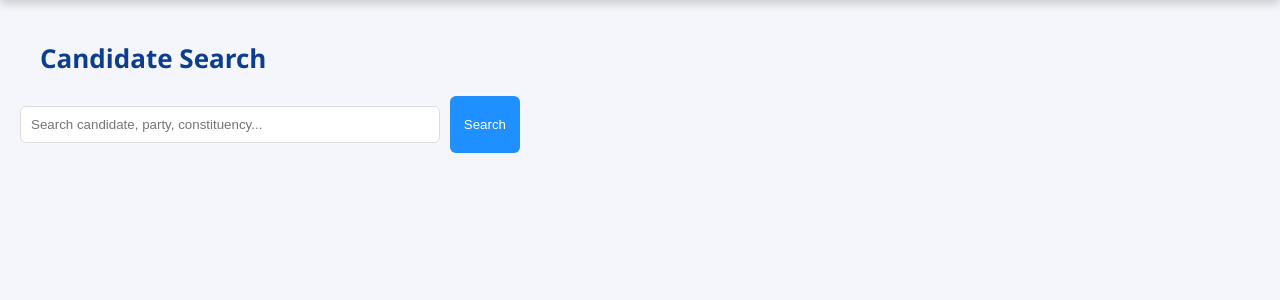
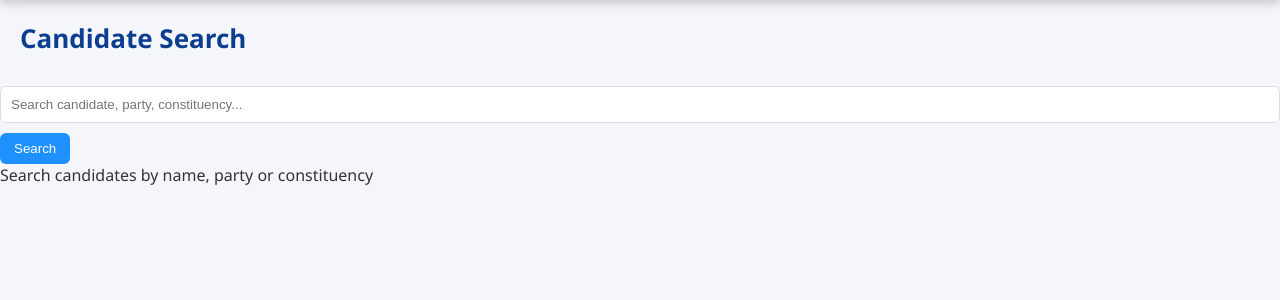
Before and after one commit to shilpamaryvarghese/Election-2026, a Flask app: page /candidates in a window 1280 px wide. Shown: the part 57-357 px from the top of the page. Run offline with Flask 3, Linux system fonts and the light colour scheme; data that the repository does not hold is empty.

Commit message:
Update candidates.html

```diff
--- a/templates/candidates.html
+++ b/templates/candidates.html
@@ -1,141 +1,23 @@
 <!DOCTYPE html>
-<html>
+<html lang="en">
+
 <head>
+
+<meta charset="UTF-8">
+<meta name="viewport" content="width=device-width, initial-scale=1.0">
+
 <title>Candidate Search</title>
 
 <link rel="stylesheet" href="/static/style.css">
-
-<style>
-
-.container {
-    padding: 20px;
-}
-
-.search-area {
-    display: flex;
-    gap: 10px;
-    max-width: 500px;
-    margin-bottom: 20px;
-}
-
-.search-area input {
-    flex: 1;
-}
-
-/* RESULTS GRID */
-.results {
-    display: grid;
-    grid-template-columns: repeat(auto-fit, minmax(300px, 1fr));
-    gap: 15px;
-}
-
-/* CARD */
-.candidate-card {
-    background: white;
-    padding: 18px;
-    border-radius: 12px;
-    box-shadow: 0 5px 15px rgba(0,0,0,0.1);
-    cursor: pointer;
-    transition: 0.3s;
-    animation: fadeIn 0.5s ease;
-}
-
-.candidate-card:hover {
-    transform: translateY(-5px);
-}
-
-/* TOP SECTION */
-.card-top {
-    display: flex;
-    gap: 12px;
-    align-items: center;
-}
-
-.photo {
-    width: 55px;
-    height: 55px;
-    border-radius: 50%;
-    object-fit: cover;
-}
-
-/* TEXT */
-.name {
-    font-size: 18px;
-    font-weight: bold;
-}
-
-.party {
-    font-weight: 600;
-}
-
-.const {
-    font-size: 13px;
-    color: #555;
-}
-
-.votes {
-    margin-top: 10px;
-}
-
-/* BAR */
-.bar {
-    margin-top: 10px;
-    height: 18px;
-    background: #eee;
-    border-radius: 10px;
-    overflow: hidden;
-}
-
-.fill {
-    height: 100%;
-    color: white;
-    font-size: 12px;
-    text-align: right;
-    padding-right: 5px;
-    line-height: 18px;
-    transition: width 1s ease;
-}
-
-/* STATUS */
-.status {
-    margin-top: 8px;
-    font-weight: bold;
-}
-
-/* STATUS COLORS */
-.winner {
-    border-left: 6px solid #28a745;
-}
-
-.leading {
-    border-left: 6px solid #ffc107;
-}
-
-.other {
-    border-left: 6px solid #ccc;
-}
-
-/* NO RESULT */
-.no-result {
-    text-align: center;
-    padding: 30px;
-    font-size: 18px;
-    color: #888;
-}
-
-/* ANIMATION */
-@keyframes fadeIn {
-    from { opacity: 0; transform: translateY(10px); }
-    to { opacity: 1; transform: translateY(0); }
-}
-
-</style>
 
 </head>
 
 <body>
 
+<!-- NAVBAR -->
+
 <div class="navbar">
+
     <h2>Kerala Election 2026</h2>
 
     <div class="nav-links">
@@ -145,18 +27,40 @@
         <a href="/partywise">Party Wise</a>
         <a href="/candidates">Candidates</a>
     </div>
+
 </div>
+
+<!-- MAIN CONTAINER -->
 
 <div class="container">
 
-<h2 class="page-title">Candidate Search</h2>
+    <h2 class="page-title">Candidate Search</h2>
 
-<div class="search-area">
-    <input type="text" id="searchInput" placeholder="Search candidate, party, constituency...">
-    <button class="btn" onclick="searchCandidate()">Search</button>
-</div>
+    <!-- SEARCH -->
 
-<div id="results" class="results"></div>
+    <div class="search-area">
+
+        <input
+            type="text"
+            id="searchInput"
+            placeholder="Search candidate, party, constituency..."
+        >
+
+        <button class="btn" onclick="searchCandidate()">
+            Search
+        </button>
+
+    </div>
+
+    <!-- RESULTS -->
+
+    <div id="results" class="results">
+
+        <div class="loader">
+            Loading candidates...
+        </div>
+
+    </div>
 
 </div>
 
@@ -164,103 +68,256 @@
 
 let fullData = [];
 
-// LOAD DATA
+
+/* LOAD DATA */
+
 async function loadData(){
-    let res = await fetch("/api/results");
-    let json = await res.json();
-    fullData = json.data;
+
+    try{
+
+        let res = await fetch("/api/results");
+
+        let json = await res.json();
+
+        fullData = json.data || [];
+
+        document.getElementById("results").innerHTML = `
+            <div class="no-result">
+                Search candidates by name, party or constituency
+            </div>
+        `;
+
+    }
+
+    catch(err){
+
+        console.log(err);
+
+        document.getElementById("results").innerHTML = `
+            <div class="no-result">
+                Failed to load data
+            </div>
+        `;
+    }
 }
 
 loadData();
 
 
-// PHOTO FUNCTION (fallback avatar)
+/* PHOTO */
+
 function getPhoto(name){
-    return "https://ui-avatars.com/api/?name=" + encodeURIComponent(name) + "&background=random";
+
+    return "https://ui-avatars.com/api/?name="
+        + encodeURIComponent(name)
+        + "&background=random";
+
 }
 
 
-// SEARCH FUNCTION
+/* SEARCH */
+
 function searchCandidate(){
 
-    let value = document.getElementById("searchInput").value.trim().toLowerCase();
+    let value = document
+        .getElementById("searchInput")
+        .value
+        .trim()
+        .toLowerCase();
+
     let container = document.getElementById("results");
 
     container.innerHTML = "";
 
     if(!value){
-        container.innerHTML = "<div class='no-result'>Please enter a search term</div>";
+
+        container.innerHTML = `
+            <div class="no-result">
+                Please enter a search term
+            </div>
+        `;
+
         return;
     }
 
     let filtered = fullData.filter(r =>
-        (r.Candidate || "").toLowerCase().includes(value) ||
-        (r.Party || "").toLowerCase().includes(value) ||
-        (r.Constituency || "").toLowerCase().includes(value)
+
+        (r.Candidate || "")
+        .toLowerCase()
+        .includes(value)
+
+        ||
+
+        (r.Party || "")
+        .toLowerCase()
+        .includes(value)
+
+        ||
+
+        (r.Constituency || "")
+        .toLowerCase()
+        .includes(value)
+
     );
 
     if(filtered.length === 0){
-        container.innerHTML = "<div class='no-result'>❌ Candidate not found</div>";
+
+        container.innerHTML = `
+            <div class="no-result">
+                ❌ Candidate not found
+            </div>
+        `;
+
         return;
     }
 
     filtered.forEach(r => {
 
-        let percent = r.Percent ? parseFloat(r.Percent).toFixed(1) : 0;
+        let percent = r.Percent
+            ? parseFloat(r.Percent).toFixed(1)
+            : 0;
+
+        if(percent > 100){
+            percent = 100;
+        }
 
         let statusClass = "other";
-        if((r.Status || "").toLowerCase() === "won") statusClass = "winner";
-        else if((r.Status || "").toLowerCase() === "leading") statusClass = "leading";
 
-        // PARTY COLORS
+        if((r.Status || "").toLowerCase() === "won"){
+            statusClass = "winner";
+        }
+
+        else if((r.Status || "").toLowerCase() === "leading"){
+            statusClass = "leading";
+        }
+
         let partyColor = "#999";
 
-        if(r.Party.includes("INC")) partyColor = "#1e90ff";
-        else if(r.Party.includes("CPM") || r.Party.includes("CPI")) partyColor = "#ff4b2b";
-        else if(r.Party.includes("BJP")) partyColor = "#f7971e";
+        if((r.Party || "").includes("INC")){
+            partyColor = "#1e90ff";
+        }
+
+        else if(
+            (r.Party || "").includes("CPM")
+            ||
+            (r.Party || "").includes("CPI")
+        ){
+            partyColor = "#ff4b2b";
+        }
+
+        else if((r.Party || "").includes("BJP")){
+            partyColor = "#f7971e";
+        }
 
         let card = `
-        <div class="candidate-card ${statusClass}" onclick="goTo('${r.Constituency}')">
+
+        <div
+            class="candidate-card ${statusClass}"
+            onclick="goTo('${r.Constituency}')"
+        >
 
             <div class="card-top">
-                <img src="${getPhoto(r.Candidate)}" class="photo">
+
+                <img
+                    src="${getPhoto(r.Candidate)}"
+                    class="photo"
+                >
 
                 <div>
-                    <div class="name">${r.Candidate}</div>
-                    <div class="party" style="color:${partyColor}">${r.Party}</div>
-                    <div class="const">📍 ${r.Constituency}</div>
+
+                    <div class="name">
+                        ${r.Candidate}
+                    </div>
+
+                    <div
+                        class="party"
+                        style="color:${partyColor}"
+                    >
+                        ${r.Party}
+                    </div>
+
+                    <div class="const">
+                        📍 ${r.Constituency}
+                    </div>
+
                 </div>
+
             </div>
 
-            <div class="votes">Votes: ${r.Total}</div>
+            <div class="details">
+
+                <div class="detail-box">
+
+                    <div class="label">
+                        Votes
+                    </div>
+
+                    <div class="value">
+                        ${r.Votes}
+                    </div>
+
+                </div>
+
+                <div class="detail-box">
+
+                    <div class="label">
+                        Status
+                    </div>
+
+                    <div class="value">
+                        ${r.Status || "N/A"}
+                    </div>
+
+                </div>
+
+            </div>
 
             <div class="bar">
-                <div class="fill" style="width:${percent}%; background:${partyColor}">
+
+                <div
+                    class="fill"
+                    style="
+                        width:${percent}%;
+                        background:${partyColor}
+                    "
+                >
                     ${percent}%
                 </div>
+
             </div>
 
-            <div class="status">${r.Status || ""}</div>
+        </div>
 
-        </div>
         `;
 
         container.innerHTML += card;
+
     });
+
 }
 
 
-// REDIRECT
+/* REDIRECT */
+
 function goTo(name){
-    window.location.href = "/constituency?name=" + encodeURIComponent(name);
+
+    window.location.href =
+        "/constituency?name="
+        + encodeURIComponent(name);
+
 }
 
 
-// ENTER KEY SUPPORT
-document.getElementById("searchInput").addEventListener("keypress", function(e){
+/* ENTER SUPPORT */
+
+document
+.getElementById("searchInput")
+.addEventListener("keypress", function(e){
+
     if(e.key === "Enter"){
         searchCandidate();
     }
+
 });
 
 </script>
```
